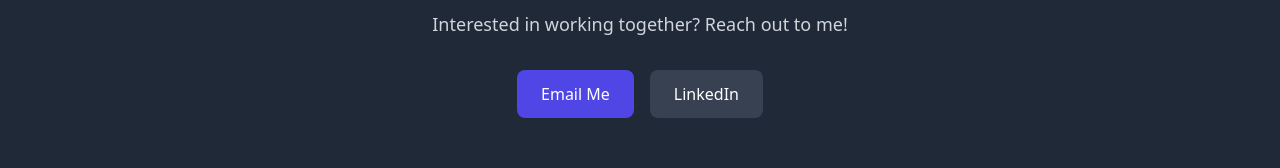
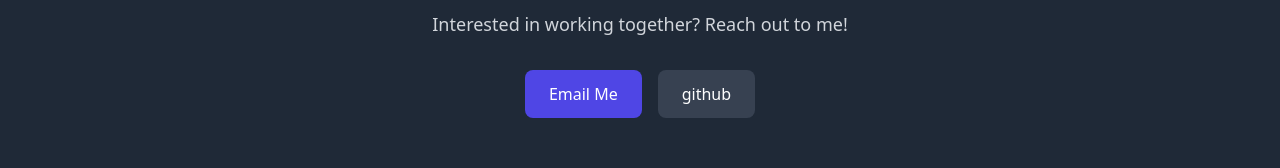
Before and after one commit to Danie-cyber222/webpage, a plain HTML site: page index.html in a window 1280 px wide. Shown: the part 2360-2528 px from the top of the page. Drawn offline with nearby package versions, Linux system fonts and the light colour scheme; files whose address does not match are found by name.

Commit message:
second commit

```diff
--- a/index.html
+++ b/index.html
@@ -93,7 +93,7 @@
         <p class="text-lg text-gray-300 text-center mb-8">Interested in working together? Reach out to me!</p>
         <div class="flex justify-center space-x-4">
           <a href="mailto:danielbenard141@gmail.com" class="bg-indigo-600 text-white px-6 py-3 rounded-lg hover:bg-indigo-500 transition hover-scale">Email Me</a>
-          <a href="mailto:danielbenard141@gmail.com" class="bg-gray-700 text-white px-6 py-3 rounded-lg hover:bg-gray-600 transition hover-scale">LinkedIn</a>
+          <a href="https://github.com/Danie-cyber222" class="bg-gray-700 text-white px-6 py-3 rounded-lg hover:bg-gray-600 transition hover-scale">github</a>
         </div>
       </div>
     </div>
```
